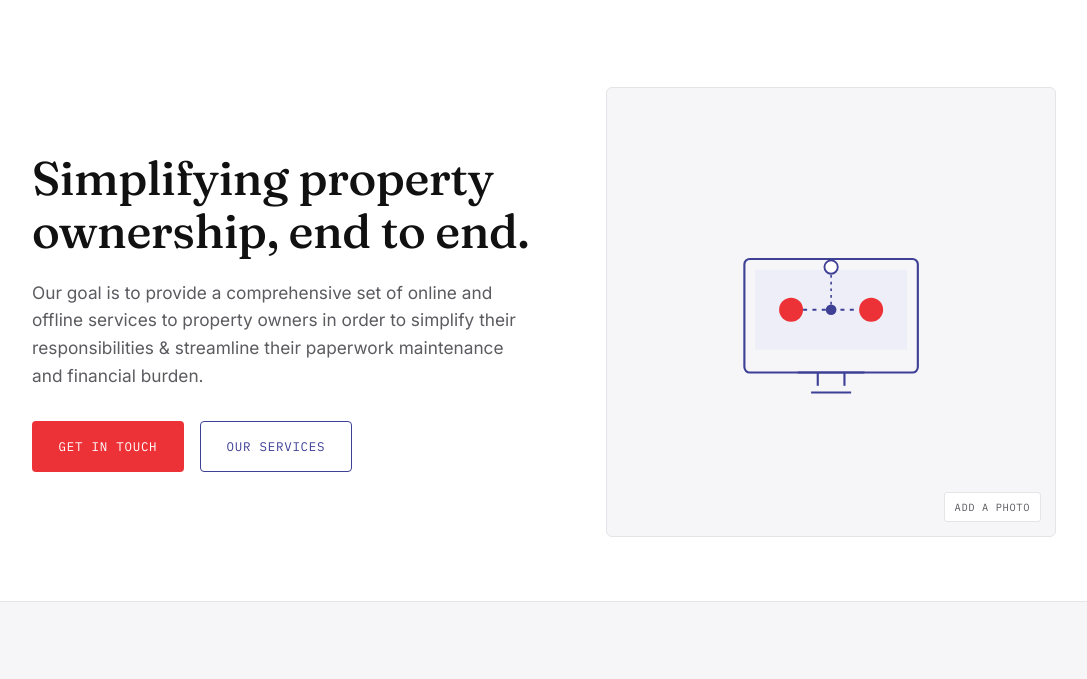
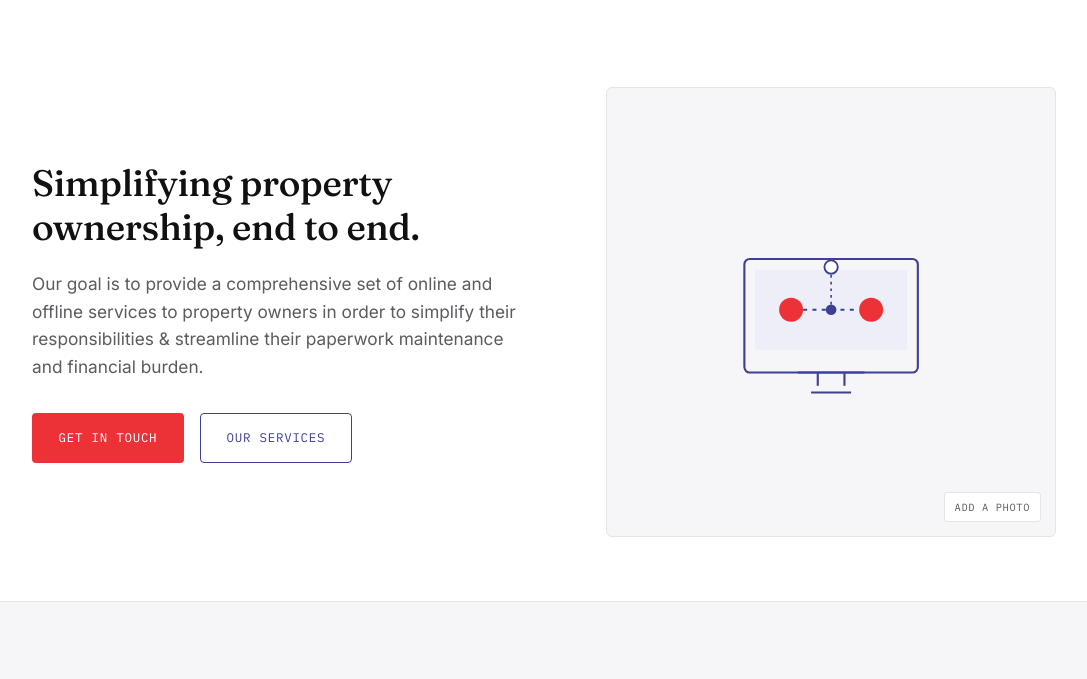
Before and after one commit to tecknobitsolutions/tecknobitsolutions.github.io, a plain HTML site: page index.html in a window 1280 px wide. Shown: the part 91-770 px from the top of the page, without its empty margins (96-1183 px from the left). Drawn offline with Linux system fonts and the light colour scheme.

Commit message:
Update styles.css

```diff
--- a/styles.css
+++ b/styles.css
@@ -180,8 +180,8 @@ a:focus-visible, button:focus-visible, input:focus-visible, textarea:focus-visib
 h1 {
   font-family: var(--font-display);
   font-weight: 500;
-  font-size: clamp(1.95rem, 4.6vw, 2.95rem);
-  line-height: 1.12;
+  font-size: clamp(1.75rem, 3.8vw, 2.3rem);
+  line-height: 1.2;
   letter-spacing: -0.01em;
   max-width: 16ch;
 }
```
